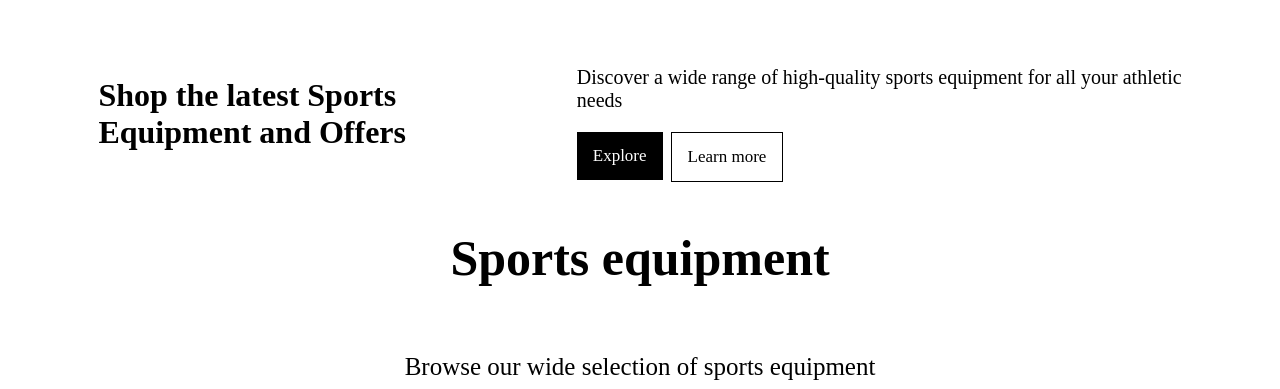
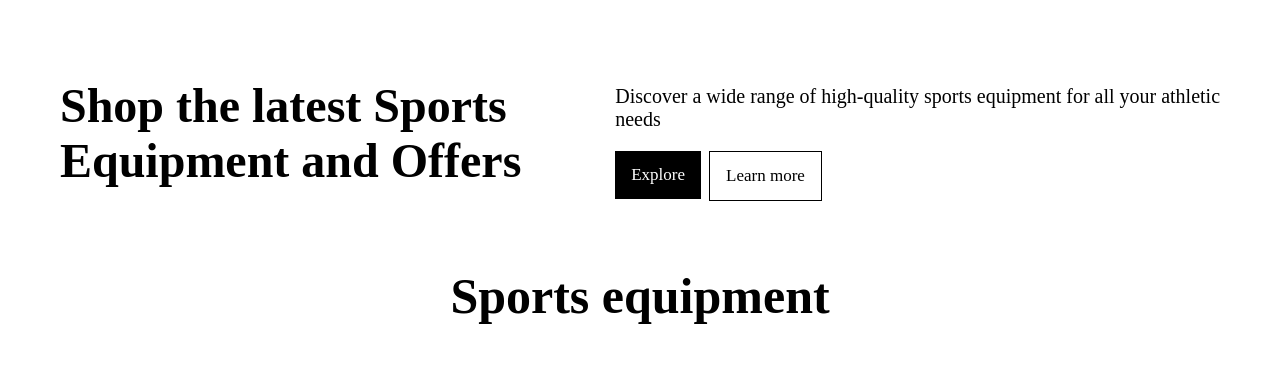
Before and after one commit to vladosik0/sportEquipmentProject, a plain HTML site: page index.html in a window 1280 px wide. Shown: the part 401-790 px from the top of the page. Drawn offline with Linux system fonts and the light colour scheme.

Commit message:
Update style.css

```diff
--- a/style.css
+++ b/style.css
@@ -64,6 +64,11 @@ div.top{
     justify-content: center;
     align-items: center;
     background-color: lightgray;
+}
+
+h1.shop {
+    float: left;
+    font-size: 300%;
 }
 
 div.description {
```
